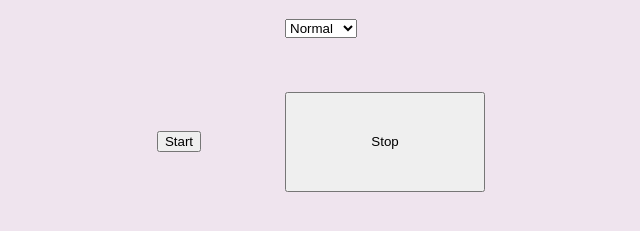
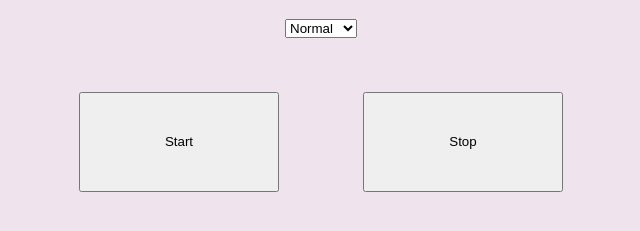
Before and after one commit to murugansekar/check, a website: page public/index.html in a window 1280 px wide. Shown: the part 61-292 px from the top of the page, without its empty margins (319-959 px from the left). Drawn offline with nearby package versions, Linux system fonts and the light colour scheme.

Commit message:
Update index.html

```diff
--- a/public/index.html
+++ b/public/index.html
@@ -22,11 +22,11 @@
 
 
 <div class="center">
-  <button id="start_button" onclick="startButton(event)">
+  <button id="start_button" style="height:100px;width:200px" onclick="startButton(event)">
     Start
   </button>
   &emsp; &emsp; &emsp; &emsp;
-  <button id="start_button" style="height:100px;width:200px" onclick="startButton(event)">
+  <button id="start_button" style="height:100px;width:200px" onclick="stopButton(event)">
     Stop
   </button>
 </div>
```
